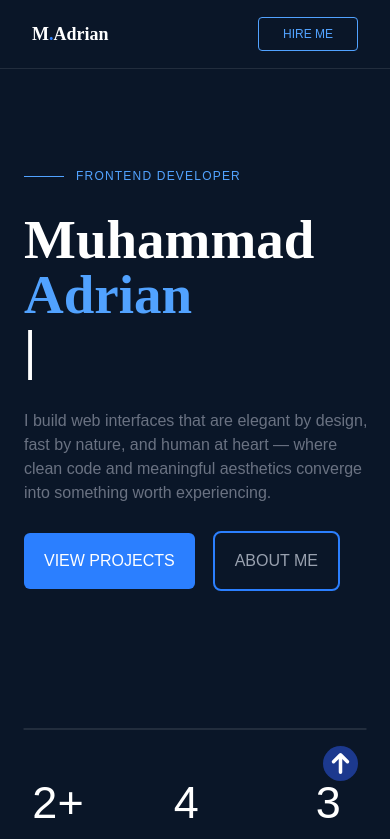
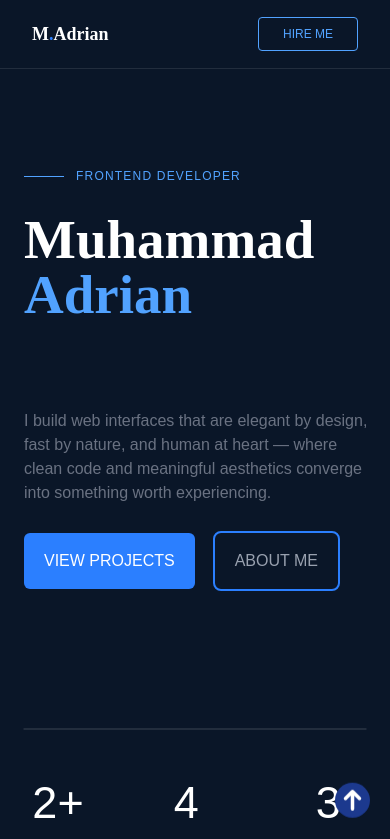
Before and after one commit to MuhammadAdrianEfrichan/porto-adrian, a React (Vite) app: page / in a window 390 px wide. Shown: the top 839 px of the page. Built offline with nearby package versions, Linux system fonts and the light colour scheme.

Commit message:
fixed: project and margin

```diff
--- a/src/components/pages/About/About.tsx
+++ b/src/components/pages/About/About.tsx
@@ -16,7 +16,7 @@
             <div className="flex items-center gap-3 mt-10 mb-15
         lg:m-0">
                 <span className="text-yellow-400 text-[16px] sm:text-[22px] lg:text-[27px] xl:text-[28.8px] 2xl:text-[30px] tracking-widest uppercase font-sans "> About Me </span>
-                    <span className="block w-[75%] h-px sm:w-[75%] lg:w-[82%]
+                    <span className="block w-[70%] h-px sm:w-[75%] lg:w-[82%]
                     xl:w-[85%] 2xl:w-[87%]
                     bg-yellow-400"></span>
                     </div>
--- a/src/components/pages/Home/Home.tsx
+++ b/src/components/pages/Home/Home.tsx
@@ -19,11 +19,11 @@
                 <Link href="#projects" className="hidden sm:block text-gray-500 hover:text-blue-400 ">Projects</Link>
                 <Link href="#contact" className="hidden sm:block text-gray-500 hover:text-blue-400">Contact</Link>
                 </div>
-                    <Link href="#" className="py-4 px-6 text-blue-400 border border-blue-400 flex items-center text-[12px] font-light h-4 hover:bg-blue-400 hover:text-white rounded-sm font-sans whitespace-nowrap sm:whitespace-normal">
+                    <Link href="#contact" className="py-4 px-6 text-blue-400 border border-blue-400 flex items-center text-[12px] font-light h-4 hover:bg-blue-400 hover:text-white rounded-sm font-sans whitespace-nowrap sm:whitespace-normal">
                     HIRE ME</Link>
 
         </nav>
-        <Link href="#">  <div className="fixed bottom-15 right-8 text-white cursor-pointer text-[35px] z-10 bg-blue-900 rounded-full animate-bounce">
+        <Link href="#">  <div className="fixed bottom-5 lg:bottom-15 right-5 text-white cursor-pointer text-[35px] z-10 bg-blue-900 rounded-full animate-bounce">
             <HiArrowSmUp />
         </div></Link>
 
@@ -95,7 +95,7 @@
                 <Skils id="skills" classname="xl:mt-40" />
             </ScroolFadein>
             <ScroolFadein>
-                <Projects id="projects" classname="xl:mt-40"/>
+                <Projects id="projects" classname="mt-20 xl:mt-40"/>
             </ScroolFadein>
             <ScroolFadein>
                 <Contact id="contact" classname="xl:mt-20" />
--- a/src/components/pages/Projects/Projects.tsx
+++ b/src/components/pages/Projects/Projects.tsx
@@ -19,7 +19,7 @@
                     bg-yellow-400"></span>
             </div>
             <div className="flex  flex-wrap gap-10 lg:grid lg:grid-flow-col lg:grid-rows-2  lg:mt-10">
-                <div className="w-full h-80 border border-gray-500 px-6 py-7 bg-slate-800 hover:scale-105 transition-transform  hover:border-sky-400 cursor-default">
+                <div className="w-full h-90 border border-gray-500 px-6 py-7 bg-slate-800 hover:scale-105 transition-transform  hover:border-sky-400 cursor-default">
                     <FaCode className="text-blue-400 text-xl mb-4"/>
                     <span className="text-[18px] text-gray-300 font-bold uppercase font-sans">sistem cafe</span>
                     <p className="text-gray-400 mt-2">A comprehensive cafe management system designed to streamline daily operations. The system handles everything from menu management and order processing to transaction recording and sales reporting — making it easier for cafe owners to run their business efficientl</p>
@@ -28,7 +28,7 @@
                     <div className="text-gray-400 w-20 border text-center bg-[#0a1628] hover:text-blue-400 hover:border-sky-400">Tailwind</div>
                     </div>
                 </div>
-                <div className="w-full h-80 border border-gray-500 px-6 py-7 bg-slate-800 hover:scale-105 transition-transform  hover:border-sky-400 cursor-default">
+                <div className="w-full h-90 border border-gray-500 px-6 py-7 bg-slate-800 hover:scale-105 transition-transform  hover:border-sky-400 cursor-default">
                     <FaCode className="text-blue-400 text-xl mb-4"/>
                     <span className="text-[18px] text-gray-300 font-bold uppercase font-sans">Portofolio</span>
                     <p className="text-gray-400 mt-2">A personal portfolio website built to showcase skills, projects, and professional identity as a frontend developer. Designed with clean aesthetics and smooth interactions, it serves as a digital resume and a demonstration of frontend craftsmanship — reflecting both technical ability and design sensibility.</p>
@@ -37,7 +37,7 @@
                     <div className="text-gray-400 w-20 border text-center bg-[#0a1628] hover:text-blue-400 hover:border-sky-400">Tailwind</div>
                     </div>
                 </div>
-                <div className="w-full h-80 border border-gray-500 px-6 py-7 bg-slate-800 hover:scale-105 transition-transform  hover:border-sky-400 cursor-default">
+                <div className="w-full h-90 border border-gray-500 px-6 py-7 bg-slate-800 hover:scale-105 transition-transform  hover:border-sky-400 cursor-default">
                     <FaCode className="text-blue-400 text-xl mb-4"/>
                     <span className="text-[18px] text-gray-300 font-bold uppercase font-sans">Visit Sumbar</span>
                     <p className="text-gray-400 mt-2">A tourism platform dedicated to promoting West Sumatra's destinations, culture, and local attractions. Users can explore tourist spots, view destination details, and discover the rich cultural heritage of Sumatra Barat — from Bukittinggi to Mentawai Islands</p>
@@ -46,7 +46,7 @@
                     <div className="text-gray-400 w-20 border text-center bg-[#0a1628] hover:text-blue-400 hover:border-sky-400">Tailwind</div>
                     </div>
                 </div>
-                <div className="w-full h-80 border border-gray-500 px-6 py-7 bg-slate-800 hover:scale-105 transition-transform  hover:border-sky-400 cursor-default">
+                <div className="w-full h-90 border border-gray-500 px-6 py-7 bg-slate-800 hover:scale-105 transition-transform  hover:border-sky-400 cursor-default">
                     <FaCode className="text-blue-400 text-xl mb-4"/>
                     <span className="text-[18px] text-gray-300 font-bold uppercase font-sans">Movie Search</span>
                     <p className="text-gray-400 mt-2">A movie search and discovery application that connects to a public movie database API. Users can search for films, browse by genre or popularity, and view detailed information including synopsis, ratings, release year, and cast — all in a clean, intuitive interface.</p>
```
